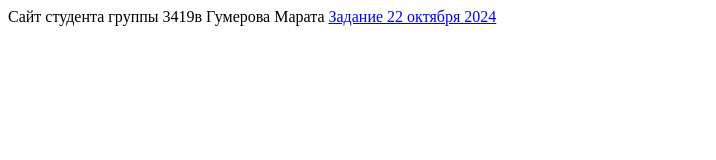
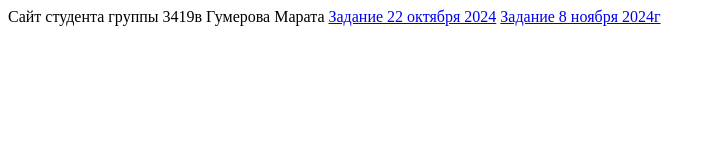
Before and after one commit to LehaMilkyway/LehaMilkyway.github.io, a plain HTML site: page index.html in a window 1280 px wide. Shown: the whole page, without its empty margins (0-716 px from the left). Drawn offline with Linux system fonts and the light colour scheme.

Commit message:
index.html

```diff
--- a/index.html
+++ b/index.html
@@ -8,5 +8,6 @@
     Сайт студента группы 3419в
     Гумерова Марата
     <a href="22oct24.html">Задание 22 октября 2024</a>
+    <a href="08nov.24.html">Задание 8 ноября 2024г</a>
 </body>
 </html>
```
